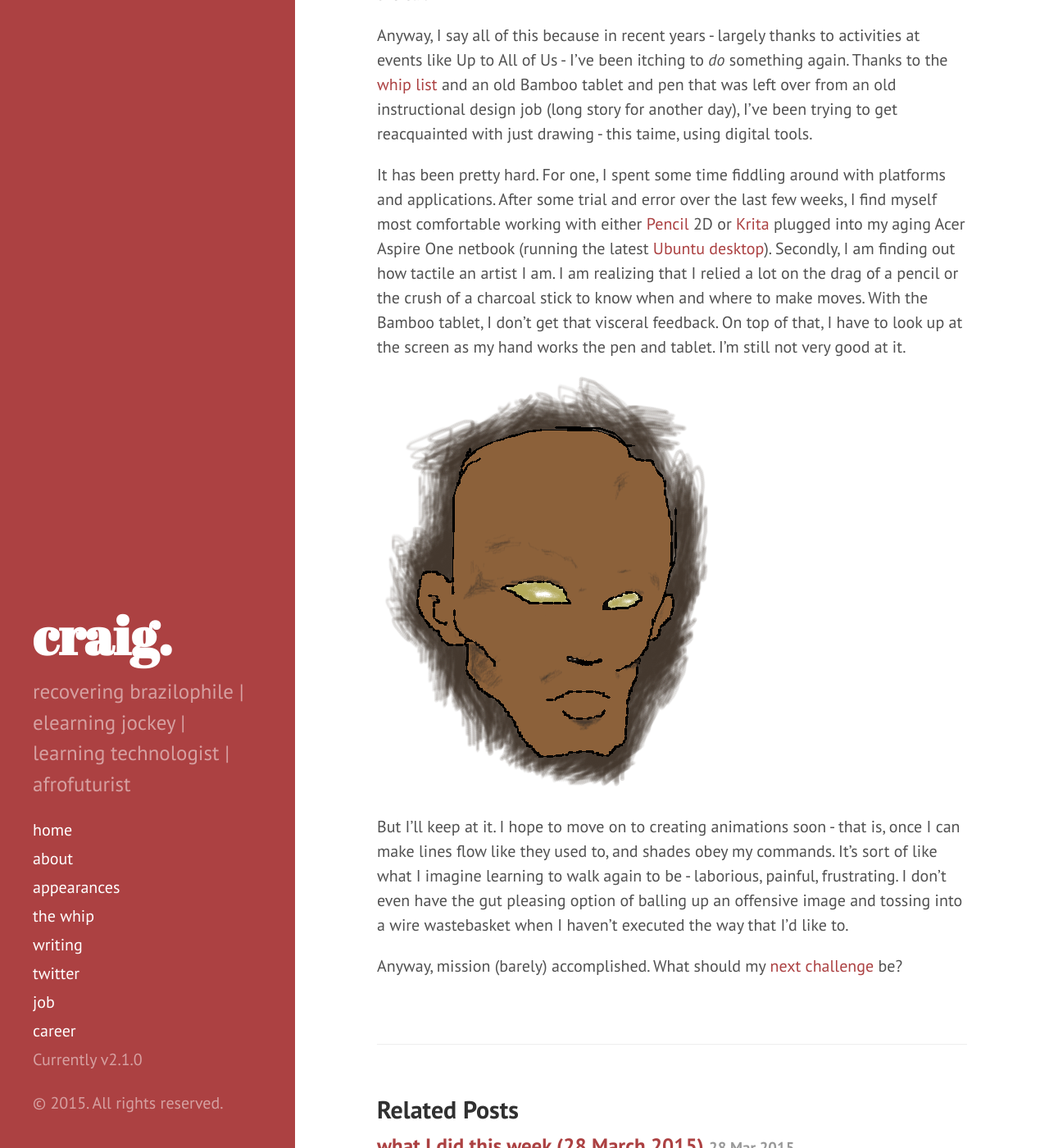
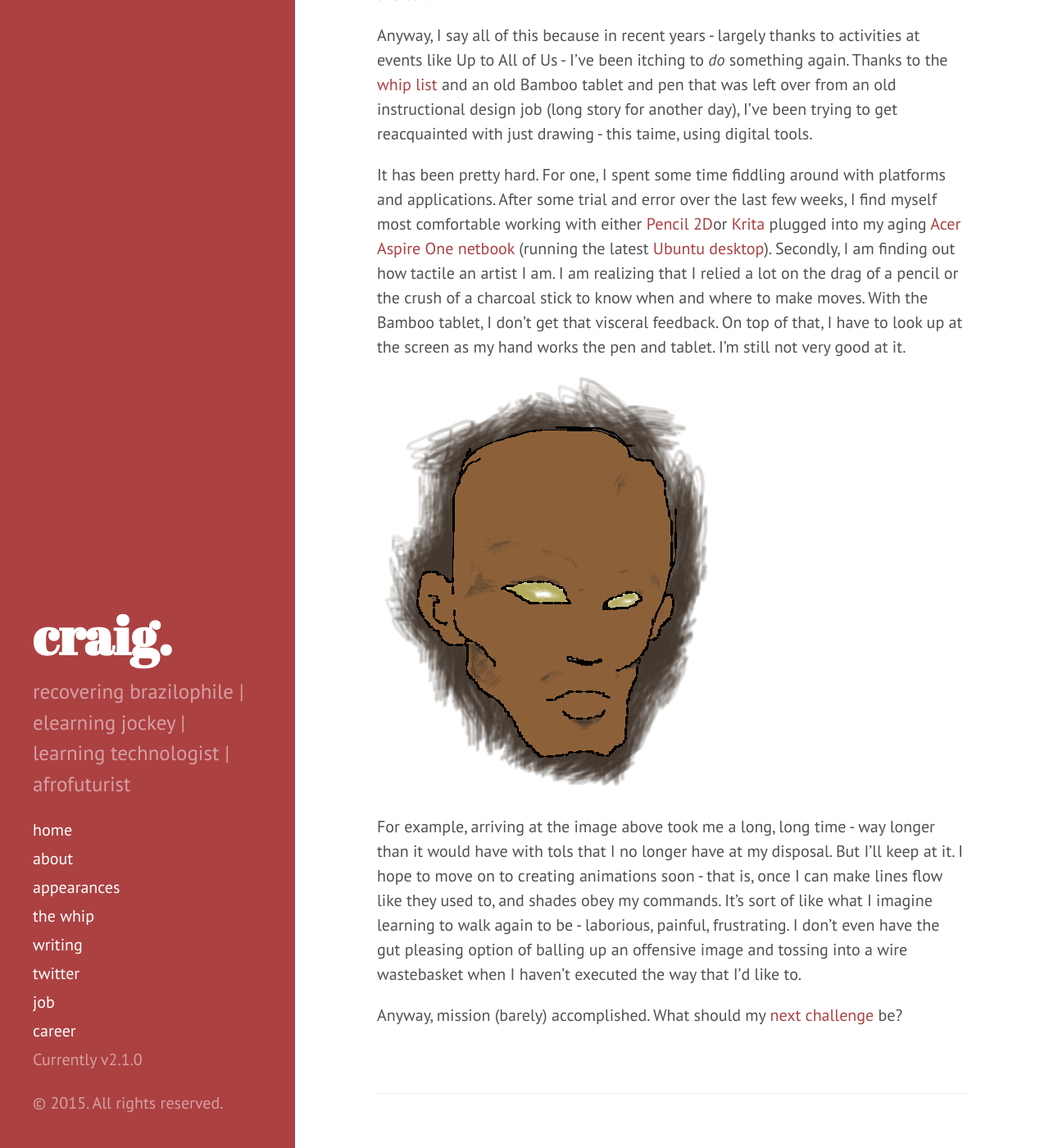
Before and after one commit to craigwiggins/craigwiggins.github.io, a Jekyll site: the page built from _posts/2015-04-04-reacquaintance.md, in a window 1280 px wide and 1400 px high, scrolled down 812 px. Shown: the whole window at 82% size. Built offline with Jekyll 4.4.1, drawn with Linux system fonts in a browser that asks for light colours; Markdown is read by kramdown in place of the engine named in the settings; some of the changed text lies outside the part shown.

Commit message:
edited reacquaintance.md
updated some text, added some links, etc.

```diff
--- a/_posts/2015-04-04-reacquaintance.md
+++ b/_posts/2015-04-04-reacquaintance.md
@@ -5,16 +5,16 @@ title: reacquaintance
 
 So, a secret to most people who know me these days: I used to draw. Like, a lot. I never used to get tired of drawing.
 
-In high school I would scribble and visually annotate journals. In college, I would sit in [coffee joints](http://web.wm.edu/so/meridian/) and listen to [Middle Eastern music](http://www.wm.edu/as/music/ensembles/nontraditional/meme/) and fill up books with...well mostly a lot of scribbling, but I was pretty consistent about it. After college, I would sit in a [Richmond diner](http://www.yelp.com/biz/4th-st-cafe-richmond) until the wee hours of the morning, drinking coffee and drawing illustrations for OSHA instructional manuals (seriously. I wasn't yet aware of it, but it was the instructional text part that amused me. Who would reasd these? Why? Did these even help? But I digress...).
+In high school I would scribble and visually annotate journals. In college, I would sit in [coffee joints](http://web.wm.edu/so/meridian/) and listen to [Middle Eastern music](http://www.wm.edu/as/music/ensembles/nontraditional/meme/) and fill up books with...well mostly a lot of scribbling, but I was pretty consistent about it. After college, I would sit in a [Richmond diner](http://www.yelp.com/biz/4th-st-cafe-richmond) until the wee hours of the morning, drinking coffee and drawing illustrations for OSHA instructional manuals (seriously. I wasn't yet aware of it, but it was the instructional text part that amused me. Who would read these? Why? Did these even help? But I digress...).
 
 I eventually stopped. Like, stopped entirely - no scribbling, no works, no illustrations. Once I moved to Washington DC, I had pretty much divested myself of all art materials, all sketchbooks. Later, as my girlfriend and I moved from apartment to apartment in [Arlandria Chirilagua](http://www.apartmentratings.com/va/alexandria/arlandria-chirilagua-housing_703836915122305/), I got rid of more and more of my stuff; suddenly, old works and tools were stuff (I was also on the path to becoming what I am today, and a lot of that journey included Linux sandboxes and elearning authoring tools). When we got married and moved into our own home, I took the opportunity to gt rid of even more things. The drawing table - the table to which I tacked paper in order to create small animations, or design logos - had to go. As I dropped it off at Goodwill, I remember that it smelled like clove cigarettes. I was glad to get it out of the car.
 
 Anyway, I say all of this because in recent years - largely thanks to activities at events like Up to All of Us - I've been itching to _do_ something again. Thanks to the [whip list](http://craigwiggins.github.io/the-whip/) and an old Bamboo tablet and pen that was left over from an old instructional design job (long story for another day), I've been trying to get reacquainted with just drawing - this taime, using digital tools.
 
-It has been pretty hard. For one, I spent some time fiddling around with platforms and applications. After some trial and error over the last few weeks, I find myself most comfortable working with either [Pencil](http://www.pencil2d.org/pencil2d/) 2D or [Krita](https://krita.org/) plugged into my aging Acer Aspire One netbook (running the latest [Ubuntu desktop](http://www.ubuntu.com/download/desktop)). Secondly, I am finding out how tactile an artist I am. I am realizing that I relied a lot on the drag of a pencil or the crush of a charcoal stick to know when and where to make moves. With the Bamboo tablet, I don't get that visceral feedback. On top of that, I have to look up at the screen as my hand works the pen and tablet. I'm still not very good at it.
+It has been pretty hard. For one, I spent some time fiddling around with platforms and applications. After some trial and error over the last few weeks, I find myself most comfortable working with either [Pencil 2D](http://www.pencil2d.org/pencil2d/)or [Krita](https://krita.org/) plugged into my aging [Acer Aspire One netbook](http://upload.wikimedia.org/wikipedia/commons/d/de/Acer_Aspire_One_D250.jpg) (running the latest [Ubuntu desktop](http://www.ubuntu.com/download/desktop)). Secondly, I am finding out how tactile an artist I am. I am realizing that I relied a lot on the drag of a pencil or the crush of a charcoal stick to know when and where to make moves. With the Bamboo tablet, I don't get that visceral feedback. On top of that, I have to look up at the screen as my hand works the pen and tablet. I'm still not very good at it.
 
 ![my badly drawn version of a Prescient](/images/prescient.png 'my badly drawn version of a Prescient')
 
-But I'll keep at it. I hope to move on to creating animations soon - that is, once I can make lines flow like they used to, and shades obey my commands. It's sort of like what I imagine learning to walk again to be - laborious, painful, frustrating. I don't even have the gut pleasing option of balling up an offensive image and tossing into a wire wastebasket when I haven't executed the way that I'd like to.
+For example, arriving at the image above took me a long, long time - way longer than it would have with tols that I no longer have at my disposal. But I'll keep at it. I hope to move on to creating animations soon - that is, once I can make lines flow like they used to, and shades obey my commands. It's sort of like what I imagine learning to walk again to be - laborious, painful, frustrating. I don't even have the gut pleasing option of balling up an offensive image and tossing into a wire wastebasket when I haven't executed the way that I'd like to.
 
 Anyway, mission (barely) accomplished. What should my [next challenge](http://craigwiggins.github.io/the-whip/) be?
```
